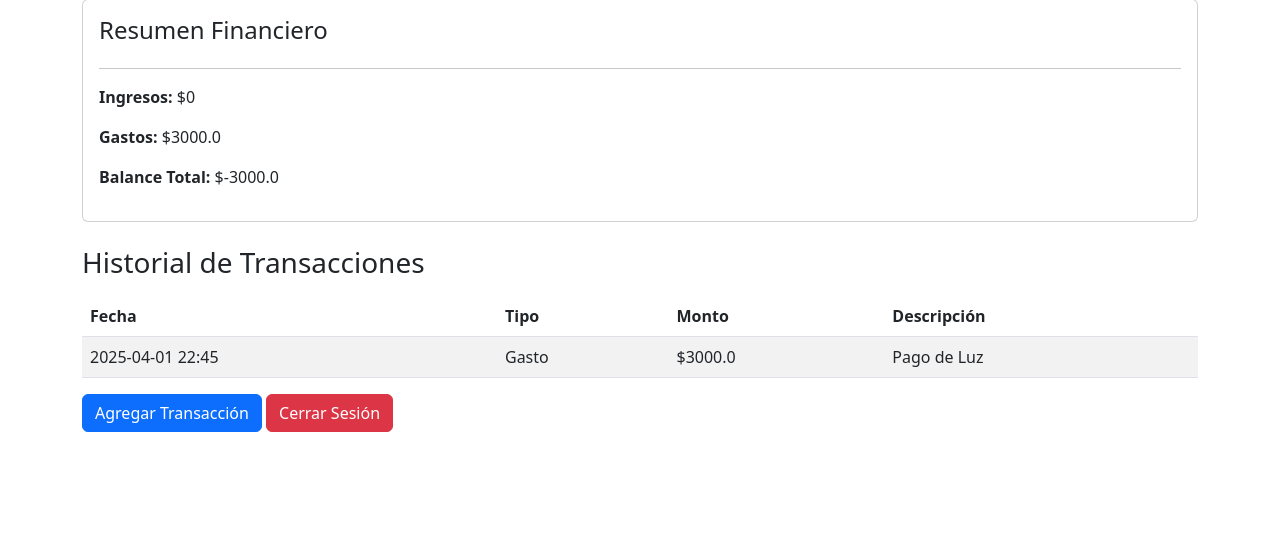
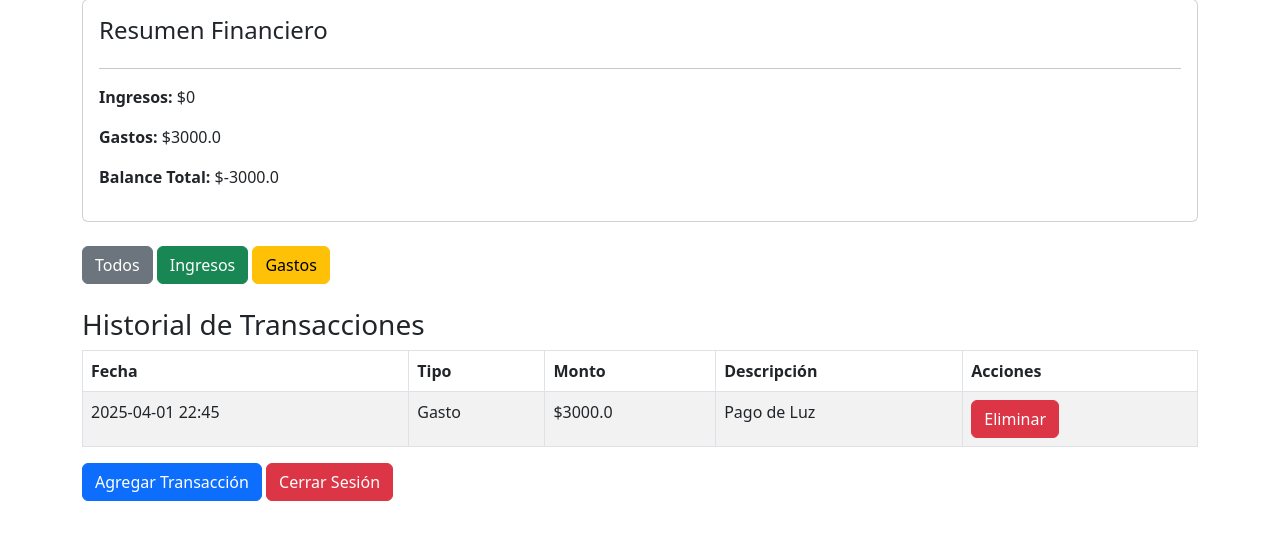
Before and after one commit to AngelGomera0917/App-contabilidad-Web, a Flask app: page /dashboard in a window 1280 px wide. Shown: the part 155-695 px from the top of the page. Run offline with Flask 3, Linux system fonts and the light colour scheme; a user stored in the database is signed in.

Commit message:
Enhance dashboard layout with transaction filters and action buttons

```diff
--- a/app/templates/dashboard.html
+++ b/app/templates/dashboard.html
@@ -1,45 +1,3 @@
-<!-- <!DOCTYPE html>
-<html lang="es">
-<head>
-    <meta charset="UTF-8">
-    <meta name="viewport" content="width=device-width, initial-scale=1.0">
-    <title> Dashboard </title>
-    <link href="https://cdn.jsdelivr.net/npm/bootstrap@5.3.0/dist/css/bootstrap.min.css" rel="stylesheet">
-</head>
-<body>
-    <div class="container mt-5">
-        <h2> Dashboard de Finanzas </h2>
-        <br>
-        <h4> Balance Total: ${{ balance }} </h4>
-        <br>
-        <a href="/transaccion" class="btn btn-primary"> Agregar Transacción </a>
-        <a href="/logout" class="btn btn-danger"> Cerrar Sesión </a>
-        <br>
-
-        <h3 class="mt-4"> Historial de Transacciones </h3>
-        <table class="table table-striped mt-3">
-            <thead>
-                <tr>
-                    <th>Fecha</th>
-                    <th>Tipo</th>
-                    <th>Monto</th>
-                    <th>Descripción</th>
-                </tr>
-            </thead>
-            <tbody>
-                {% for transaccion in transacciones %}
-                <tr>
-                    <td>{{ transaccion.fecha.strftime('%Y-%m-%d %H:%M')}}</td>  <!-- `strftime` para formatear la fecha y quitar los segundos -->
-                    <!-- <td>{{ transaccion.tipo }}</td>
-                    <td>${{ transaccion.monto }}</td>
-                    <td>{{ transaccion.descripcion }}</td>
-                </tr>
-                {% endfor %}
-            </tbody>
-        </table>
-    </div>
-</body>
-</html> -->
 
 <!DOCTYPE html>
 <html lang="es">
@@ -47,7 +5,7 @@
     <meta charset="UTF-8">
     <meta name="viewport" content="width=device-width, initial-scale=1.0">
     <title> Dashboard </title>
-    <link rel="stylesheet" href="https://cdn.jsdelivr.net/npm/bootstrap@5.3.0/dist/css/bootstrap.min.css">
+    <link href="https://cdn.jsdelivr.net/npm/bootstrap@5.3.0/dist/css/bootstrap.min.css" rel="stylesheet">
 </head>
 <body class="container mt-4">
 
@@ -63,18 +21,27 @@
         <p><strong> Gastos: </strong> ${{ gastos }}</p>
         <p><strong> Balance Total: </strong> ${{ balance }}</p>
     </div>
+    <br>
+    <!-- Filtros para mostrar todos, ingresos o gastos -->
+    <div class="mb-3">
+        <a href="{{ url_for('routes.dashboard', filtro='todos') }}" class="btn btn-secondary">Todos</a>
+        <a href="{{ url_for('routes.dashboard', filtro='ingresos') }}" class="btn btn-success">Ingresos</a>
+        <a href="{{ url_for('routes.dashboard', filtro='gastos') }}" class="btn btn-warning">Gastos</a>
+    </div>
+
 
     <!-- Tabla de Transacciones -->
     <h3 class="mt-4">
         Historial de Transacciones
     </h3>
-        <table class="table table-striped mt-3">
+        <table class="table table-striped table-bordered">
             <thead>
                 <tr>
                     <th> Fecha </th>
                     <th> Tipo </th>
                     <th> Monto </th>
                     <th> Descripción </th>
+                    <th> Acciones </th>  <!-- Agrega una columna para las acciones -->
                 </tr>
             </thead>
             <tbody>
@@ -84,7 +51,15 @@
                     <td>{{ transaccion.tipo }}</td>
                     <td>${{ transaccion.monto }}</td>
                     <td>{{ transaccion.descripcion }}</td>
+                    <td>
+                        <form action="{{ url_for('routes.eliminar_transaccion', id=transaccion.id) }}" method="POST">
+                            <button type="submit" class="btn btn-danger"> Eliminar </button>
+                        </form>
+
+                    </td>
+
                 </tr>
+
             {% endfor %}
         </tbody>
     </table>
```
